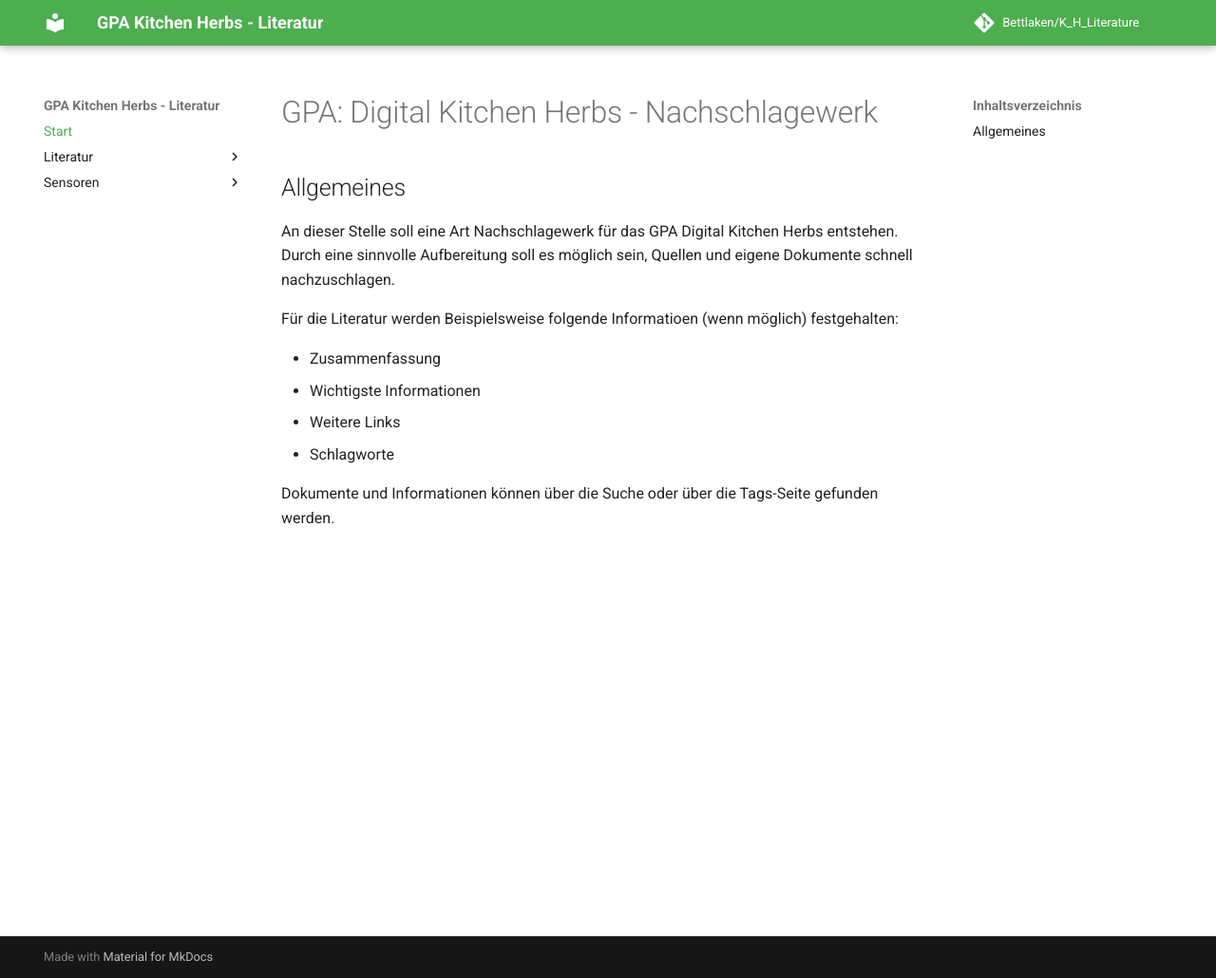
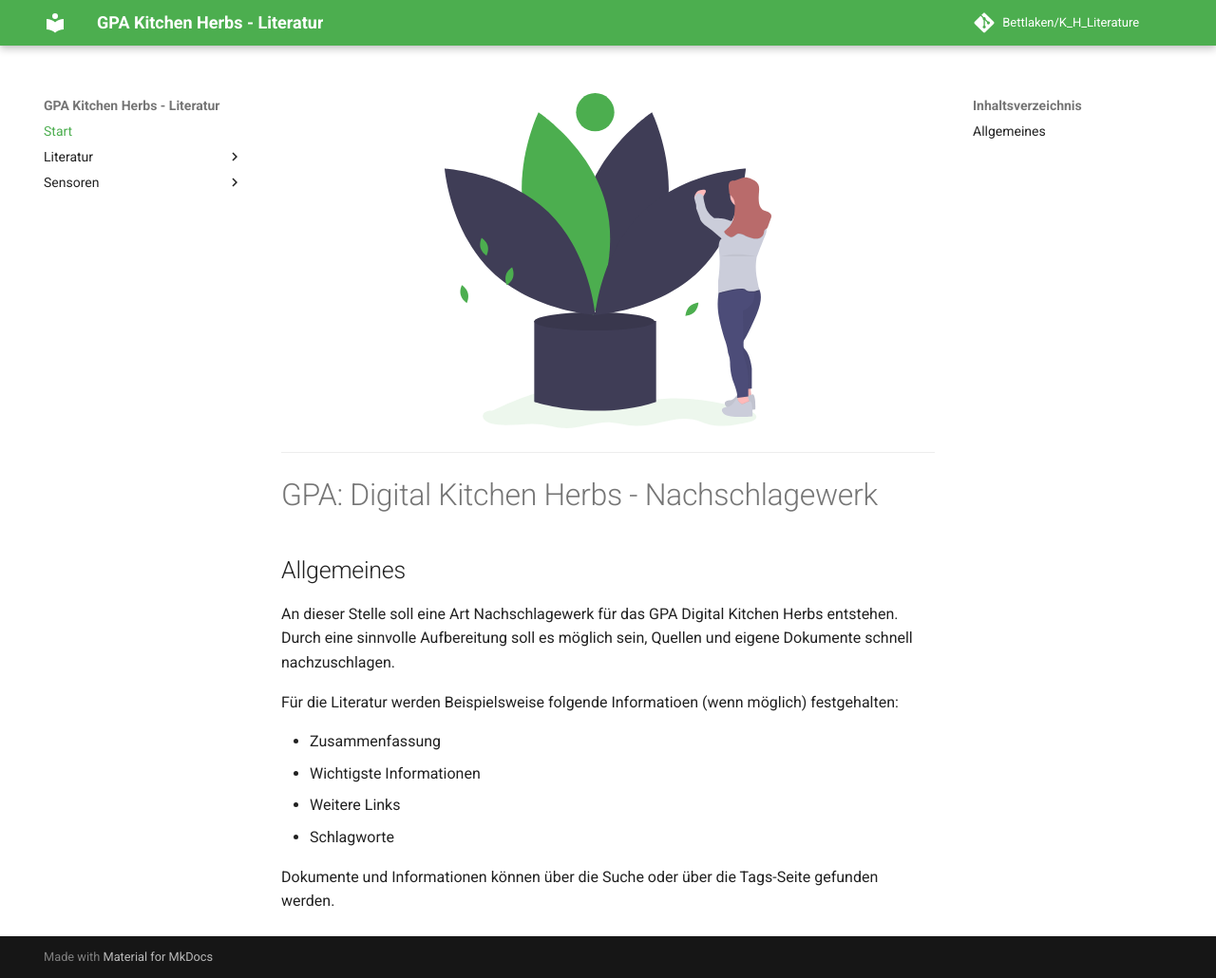
Before and after one commit to GP-Digital-Kitchen-Herbs/documentation, an MkDocs documentation site: the page built from docs/index.md, in a window 1280 px wide and 1030 px high. Shown: the whole window at 95% size. Built offline with MkDocs 1.6.1 and Material for MkDocs 9.7.7, drawn with Linux system fonts in a browser that asks for light colours.

Commit message:
Add hero image

```diff
--- a/docs/index.md
+++ b/docs/index.md
@@ -1,6 +1,10 @@
 ---
 title: Start
 author: Johannes
+---
+<div style="display: flex; justify-content: center;">
+    <img src="hero.svg" width="50%">
+</div>
 ---
 
 # GPA: Digital Kitchen Herbs - Nachschlagewerk
```
Also changed, not shown: docs/hero.svg (added).
